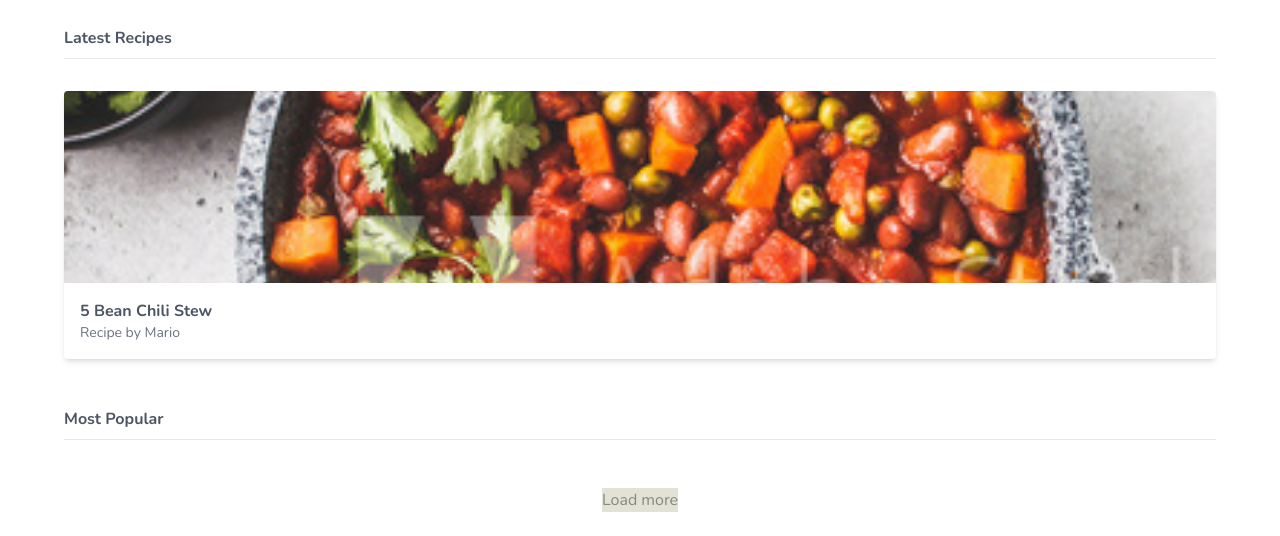
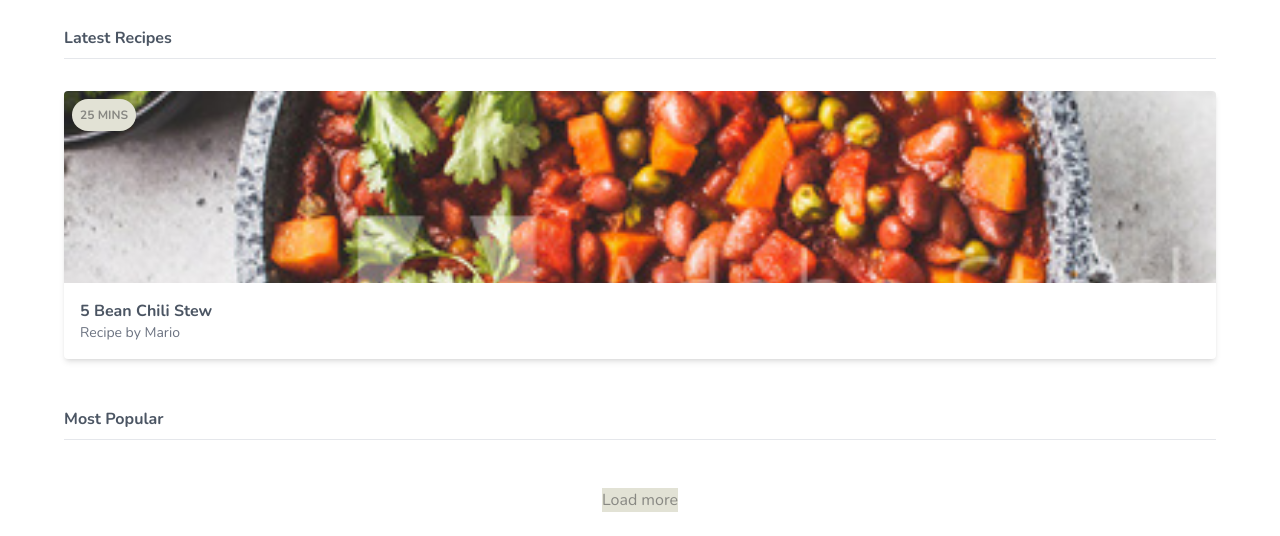
Before and after one commit to snehapatil2001/recipes-site, a website: page public/index.html in a window 1280 px wide. Shown: the part 291-827 px from the top of the page. Drawn offline with nearby package versions, Linux system fonts and the light colour scheme.

Commit message:
Feat: Add timing for card.

```diff
--- a/public/index.html
+++ b/public/index.html
@@ -51,11 +51,14 @@
 
         <div class="mt-8">
           <!-- cards go here -->
-          <div class="rounded bg-white border-gray-200 shadow-md overflow-hidden">
+          <div class="rounded bg-white border-gray-200 shadow-md overflow-hidden relative">
             <img src="img/stew.jpg" alt="stew" class="h-32 sm:h-48 w-full object-cover">
             <div class="m-4">
               <span class="font-bold">5 Bean Chili Stew</span>
               <span class="block text-gray-500 text-sm">Recipe by Mario</span>
+            </div>
+            <div class="absolute top-0 ml-2 mt-2 p-2 bg-secondary-100 text-secondary-200 text-xs uppercase font-bold rounded-full">
+              <span>25 mins</span>
             </div>
           </div>
         </div>
```
Also changed, not shown: public/styles.css.
